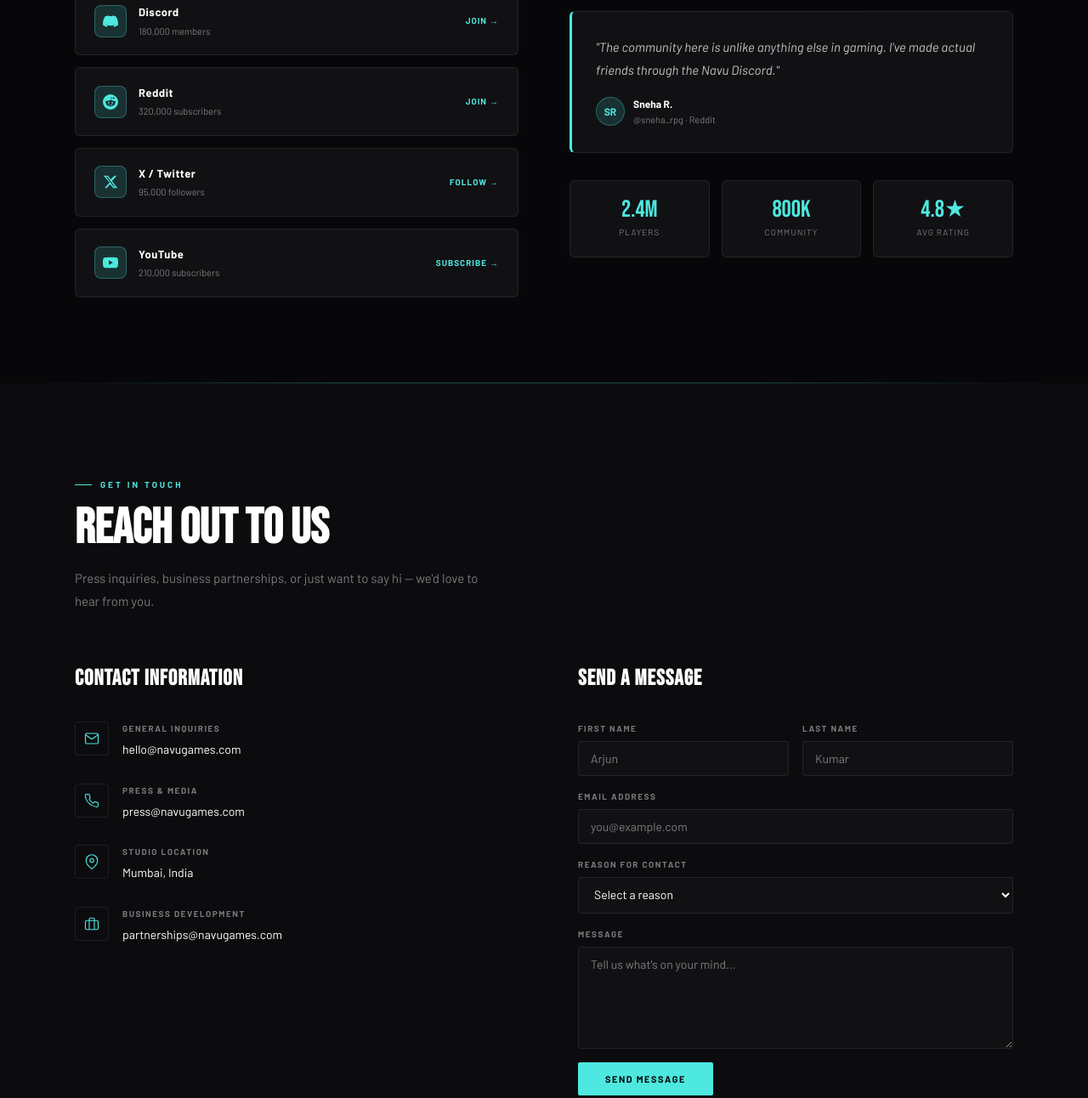
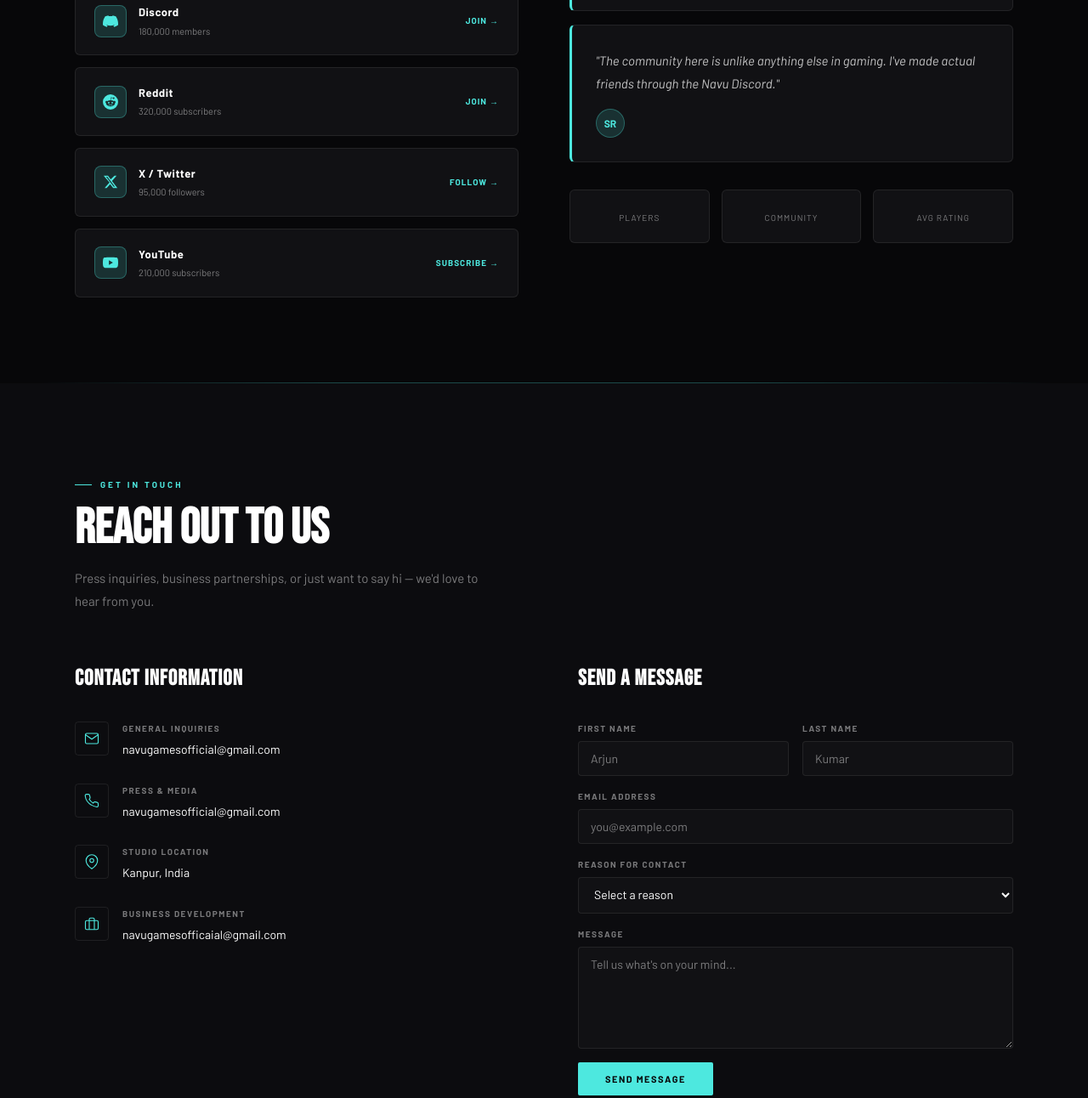
Before and after one commit to navugamesofficial-eng/Navu_Game_Website, a plain HTML site: page index.html in a window 1280 px wide. Shown: the part 3539-4831 px from the top of the page at 85% size. Drawn offline with Linux system fonts and the light colour scheme.

Commit message:
index.html

```diff
--- a/index.html
+++ b/index.html
@@ -1567,23 +1567,23 @@
           <div class="quote-author">
             <div class="quote-avatar">SR</div>
             <div>
-              <div class="quote-name">Sneha R.</div>
-              <div class="quote-handle">@sneha_rpg · Reddit</div>
+              <div class="quote-name"></div>
+              <div class="quote-handle"></div>
             </div>
           </div>
         </div>
 
         <div class="community-mini-stats">
           <div class="mini-stat">
-            <div class="mini-stat-num">2.4M</div>
+            <div class="mini-stat-num"></div>
             <div class="mini-stat-label">Players</div>
           </div>
           <div class="mini-stat">
-            <div class="mini-stat-num">800K</div>
+            <div class="mini-stat-num"></div>
             <div class="mini-stat-label">Community</div>
           </div>
           <div class="mini-stat">
-            <div class="mini-stat-num">4.8★</div>
+            <div class="mini-stat-num"></div>
             <div class="mini-stat-label">Avg Rating</div>
           </div>
         </div>
@@ -1613,7 +1613,7 @@
             </div>
             <div>
               <div class="contact-label">General Inquiries</div>
-              <div class="contact-value">hello@navugames.com</div>
+              <div class="contact-value">navugamesofficial@gmail.com</div>
             </div>
           </div>
           <div class="contact-item">
@@ -1622,7 +1622,7 @@
             </div>
             <div>
               <div class="contact-label">Press & Media</div>
-              <div class="contact-value">press@navugames.com</div>
+              <div class="contact-value">navugamesofficial@gmail.com</div>
             </div>
           </div>
           <div class="contact-item">
@@ -1631,7 +1631,7 @@
             </div>
             <div>
               <div class="contact-label">Studio Location</div>
-              <div class="contact-value">Mumbai, India</div>
+              <div class="contact-value">Kanpur, India</div>
             </div>
           </div>
           <div class="contact-item">
@@ -1640,7 +1640,7 @@
             </div>
             <div>
               <div class="contact-label">Business Development</div>
-              <div class="contact-value">partnerships@navugames.com</div>
+              <div class="contact-value">navugamesofficaial@gmail.com</div>
             </div>
           </div>
         </div>
```
